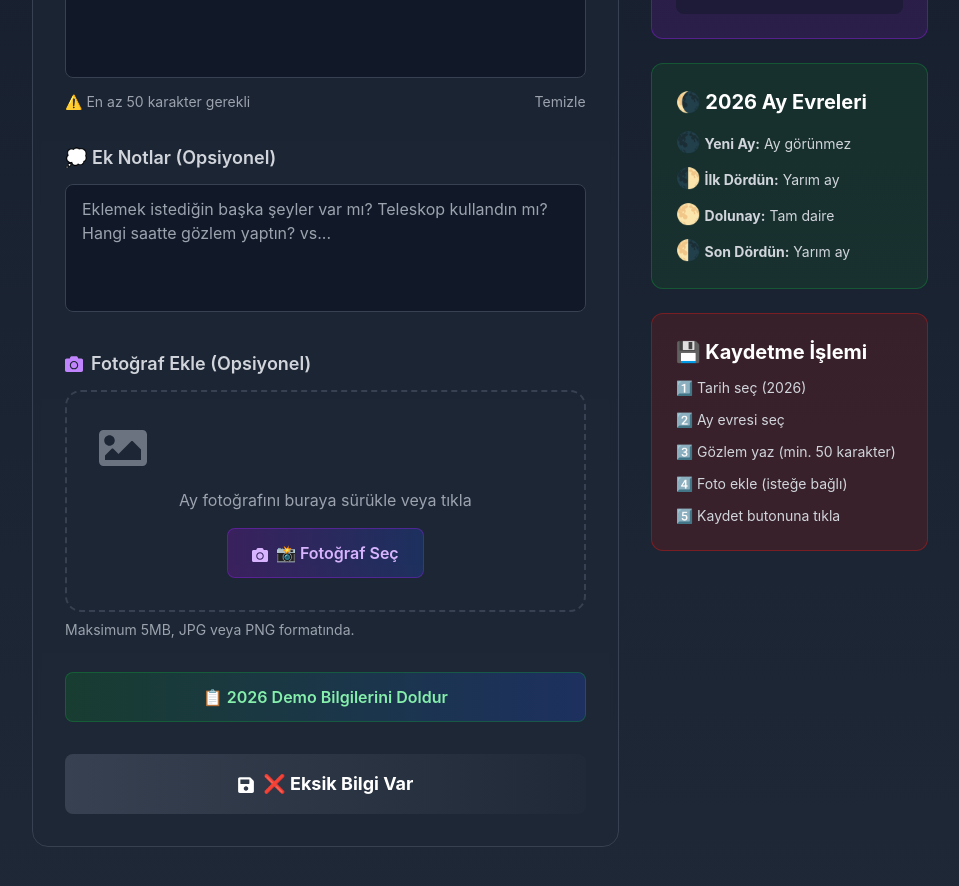
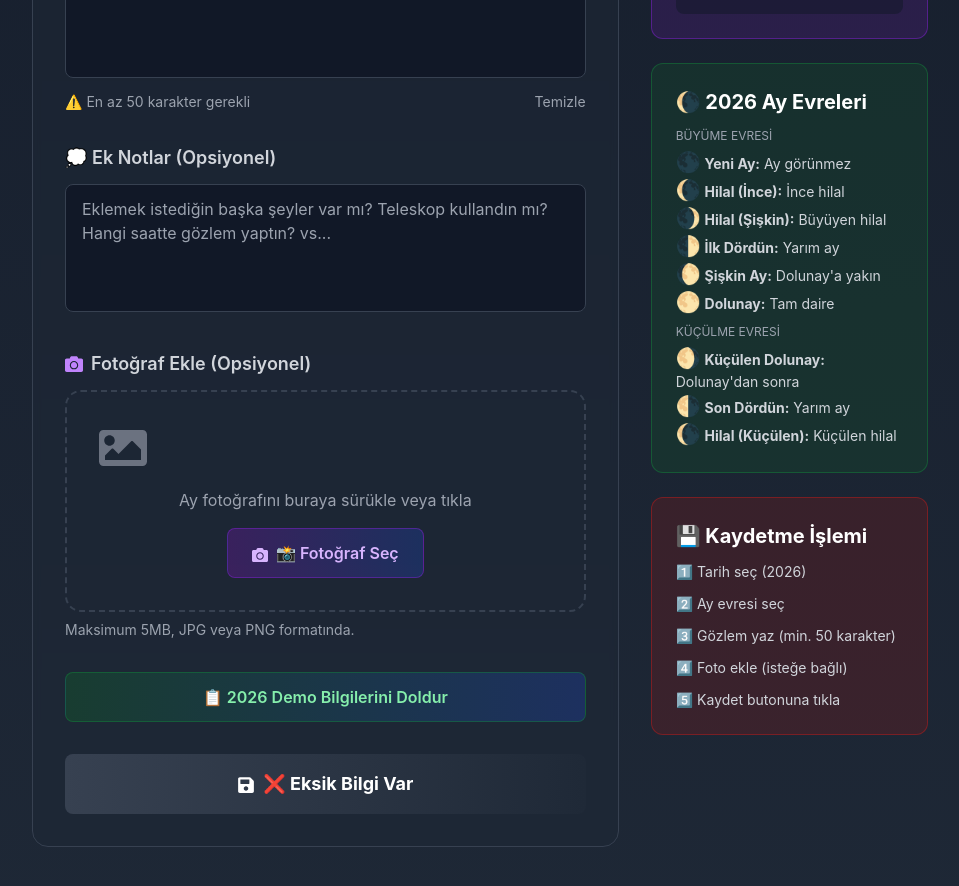
Before and after one commit to yrdgl/subasiooaygunlugum, a React (Create React App) app in the folder frontend/: page /YeniGunluk in a window 1280 px wide. Shown: the part 1100-1986 px from the top of the page, without its empty margins (160-1119 px from the left). Built offline with nearby package versions, Linux system fonts and the light colour scheme.

Commit message:
Update YeniGunluk.js

```diff
--- a/frontend/src/pages/YeniGunluk.js
+++ b/frontend/src/pages/YeniGunluk.js
@@ -460,13 +460,26 @@ function YeniGunluk() {
     🌘 2026 Ay Evreleri
   </h3>
   <div className="space-y-2 text-sm text-gray-300">
+    {/* 1. Grup: Yeni Ay'dan Dolunay'a */}
+    <div className="mb-1">
+      <p className="text-xs text-gray-400 mb-1">BÜYÜME EVRESİ</p>
       <p><span className="text-xl">🌑</span> <strong>Yeni Ay:</strong> Ay görünmez</p>
+      <p><span className="text-xl">🌘</span> <strong>Hilal (İnce):</strong> İnce hilal</p>
+      <p><span className="text-xl">🌒</span> <strong>Hilal (Şişkin):</strong> Büyüyen hilal</p>
       <p><span className="text-xl">🌓</span> <strong>İlk Dördün:</strong> Yarım ay</p>
+      <p><span className="text-xl">🌔</span> <strong>Şişkin Ay:</strong> Dolunay'a yakın</p>
       <p><span className="text-xl">🌕</span> <strong>Dolunay:</strong> Tam daire</p>
+    </div>
+
+    {/* 2. Grup: Dolunay'dan Yeni Ay'a */}
+    <div>
+      <p className="text-xs text-gray-400 mb-1">KÜÇÜLME EVRESİ</p>
+      <p><span className="text-xl">🌖</span> <strong>Küçülen Dolunay:</strong> Dolunay'dan sonra</p>
       <p><span className="text-xl">🌗</span> <strong>Son Dördün:</strong> Yarım ay</p>
+      <p><span className="text-xl">🌘</span> <strong>Hilal (Küçülen):</strong> Küçülen hilal</p>
     </div>
   </div>
-
+</div>
               {/* Kaydetme İşlemi */}
               <div className="bg-red-900/30 rounded-xl p-6 border border-red-700/50">
                 <h3 className="text-xl font-bold text-white mb-3">
```
Lines whose indentation alone changed are shown as unchanged.
